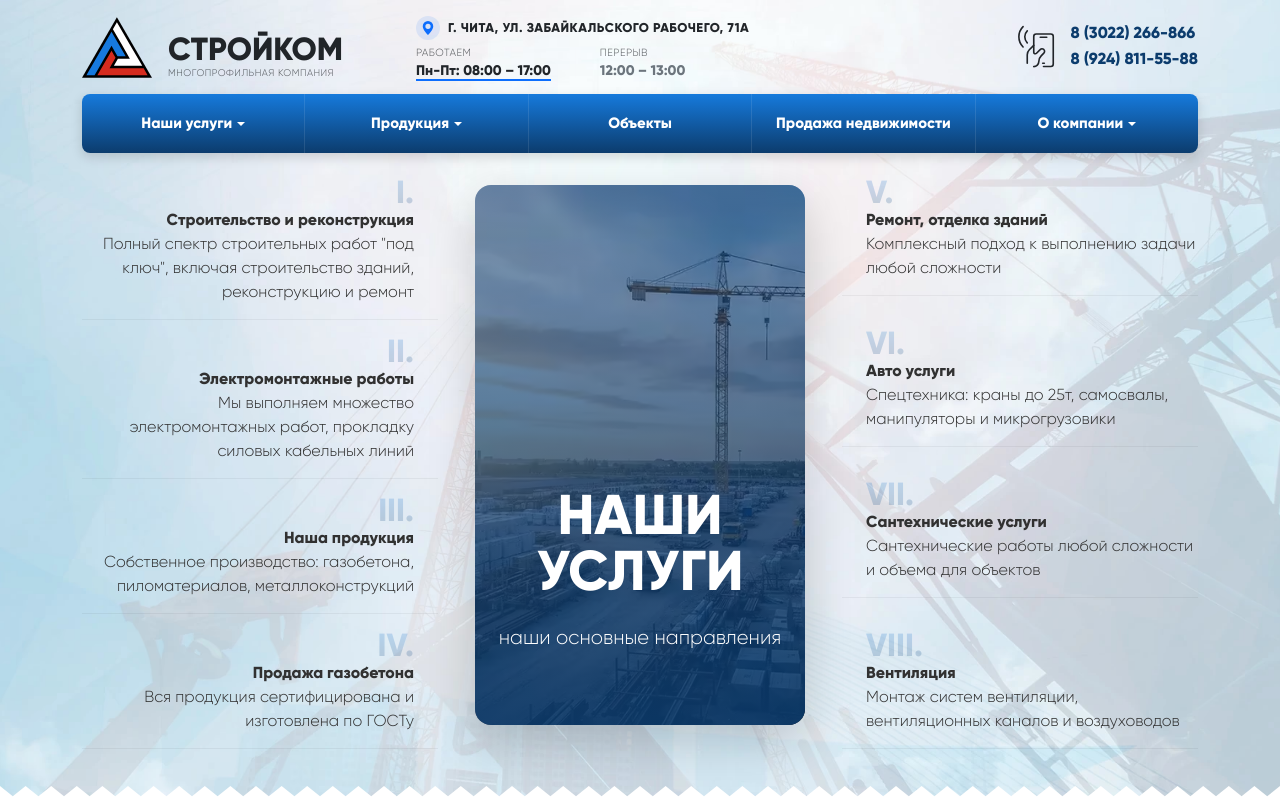
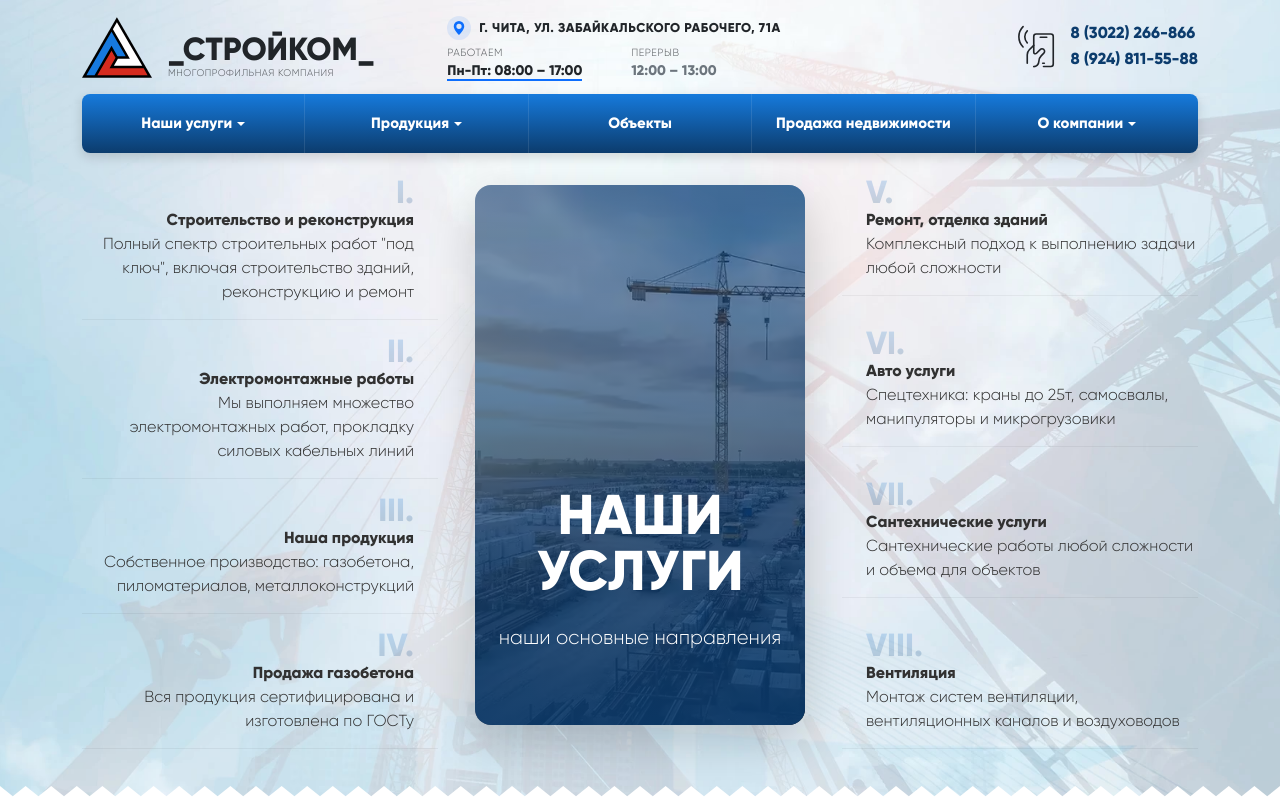
Before and after one commit to Andrey100500/stroikomcompany, a plain HTML site: page index.html in a window 1280 px wide. Shown: the top 800 px of the page. Drawn offline with Linux system fonts and the light colour scheme.

Commit message:
Update index.html

```diff
--- a/index.html
+++ b/index.html
@@ -60,7 +60,7 @@ body {
 
                     <div class="ms-3 d-flex flex-column justify-content-center pt-3" style="line-height: 1.1;">
                         <span class="fw-bold text-dark"
-                            style="font-size: 2rem; letter-spacing: 0px; text-transform: uppercase;">СТРОЙКОМ</span>
+                            style="font-size: 2rem; letter-spacing: 0px; text-transform: uppercase;">_СТРОЙКОМ_</span>
                         <span class="text-muted text-uppercase"
                             style="font-size: 0.6rem; letter-spacing: 0.5px; font-weight: 300; white-space: nowrap;">многопрофильная
                             компания</span>
```
